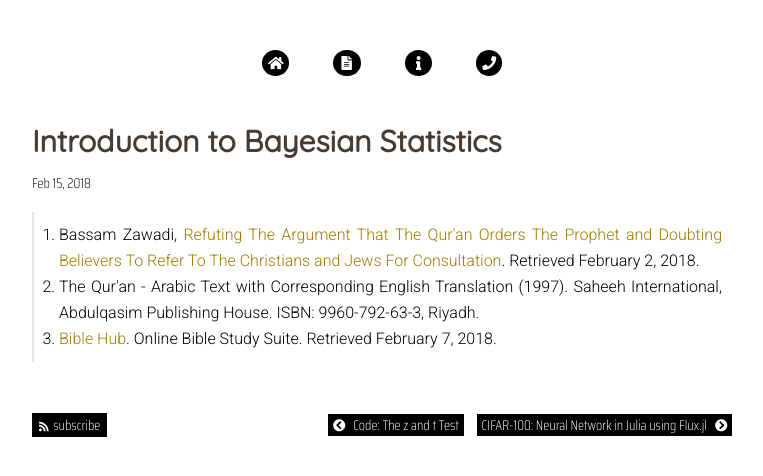
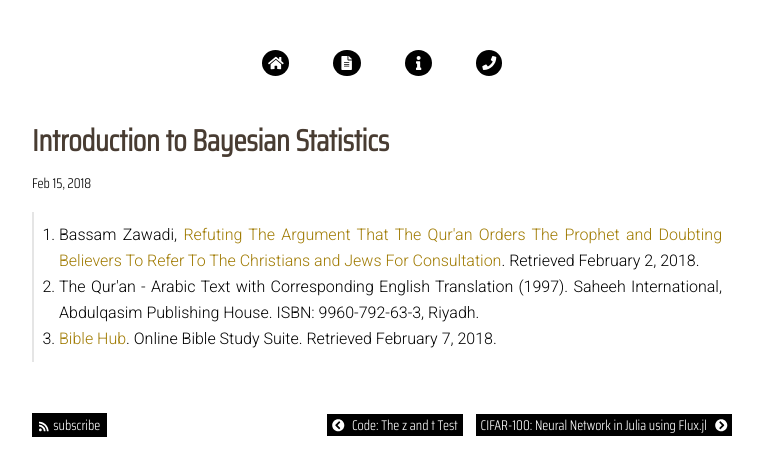
Before and after one commit to al-ilm/al-ilm.github.io, a Jekyll site: the page built from _posts/2018-2-16-Introduction-to-Bayesian-Statistics.html, in a window 1280 px wide. Shown: the top 476 px of the page, without its empty margins (258-1021 px from the left). Built offline with Jekyll 4.4.1, drawn with Linux system fonts in a browser that asks for light colours; nearby versions of some CDN libraries; some web fonts are replaced; comment, search, counter and statistics services are not loaded.

Commit message:
changed title font

```diff
--- a/_sass/stylesheets/modules/_config.scss
+++ b/_sass/stylesheets/modules/_config.scss
@@ -11,9 +11,9 @@ $body-line_height: 26px;
 $body-text-align: justify;
 
 $font-body: 'Roboto', sans-serif;
-$font-post-meta: 'Saira Condensed';
+$font-post-meta: 'Saira Condensed', sans-serif;
 $font-size-post-meta: 14px;
-$font-post-title-link: 'Quicksand', sans-serif;
+$font-post-title-link: 'Saira Condensed', sans-serif;
 $font-quran-translation: 'Amita', cursive;
 $font-size-body: 16px;
 
--- a/_sass/stylesheets/partials/_body.scss
+++ b/_sass/stylesheets/partials/_body.scss
@@ -71,12 +71,12 @@ html {
 
     }
 }
-
+// @import url('https://fonts.googleapis.com/css?family=Ubuntu+Condensed');
 @import url('https://fonts.googleapis.com/css?family=Frank+Ruhl+Libre');
 @import url('https://fonts.googleapis.com/css?family=Noto+Serif');
 @import url('https://fonts.googleapis.com/css?family=Roboto:300,300i');
 @import url('https://fonts.googleapis.com/css?family=Quicksand');
-@import url('https://fonts.googleapis.com/css?family=Saira+Condensed:200');
+@import url('https://fonts.googleapis.com/css?family=Saira+Condensed:200,300');
 @import url('https://fonts.googleapis.com/css?family=Amiri');
 @import url('https://fonts.googleapis.com/css?family=Berkshire+Swash');
 @import url('https://fonts.googleapis.com/css?family=Reem+Kufi');
```
